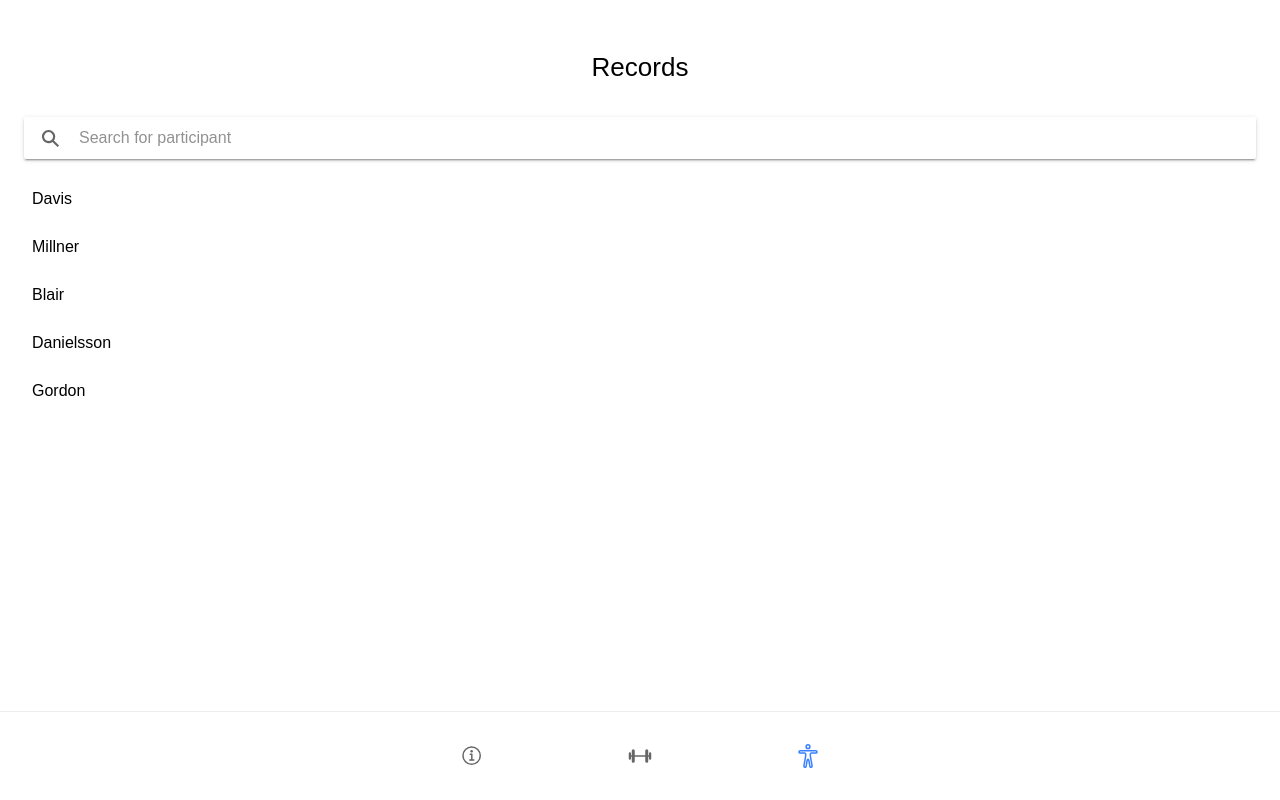
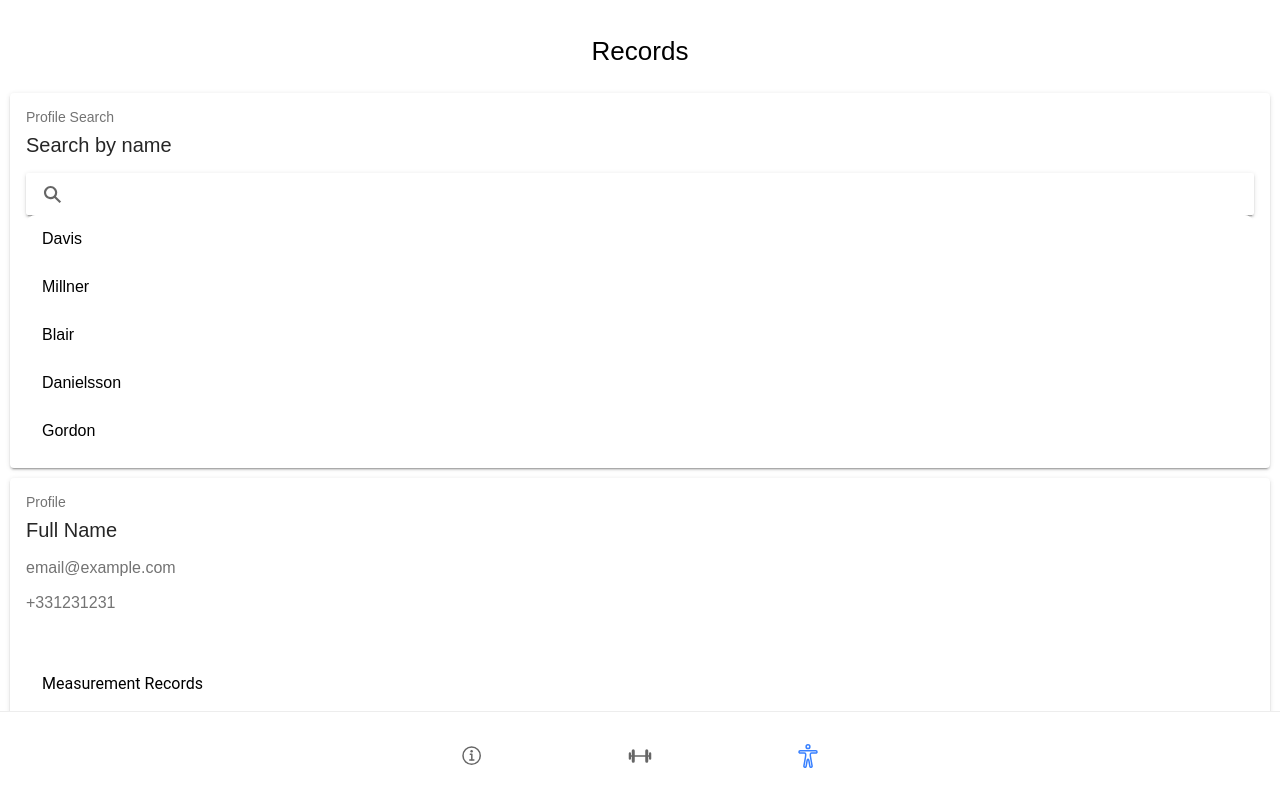
Before and after one commit to J-Tapio/hh-dynamometer-app, a React (Create React App) app: page /records in a window 1280 px wide. Built offline with nearby package versions, Linux system fonts and the light colour scheme; a web font is replaced by a local one.

Commit message:
Refactor card component styling.

```diff
--- a/src/components/MeasureMv.tsx
+++ b/src/components/MeasureMv.tsx
@@ -55,8 +55,7 @@ function MeasureMv({ setPlotData, setPlotMeasured }: MeasureMvProps) {
 
   function sendCmd(address: string, startMeasure: boolean) {
     let command = new Int8Array([startMeasure ? 1 : 0]).buffer;
-    BLE.write(address, weightService, commandCharacteristic, command)
-    .catch(
+    BLE.write(address, weightService, commandCharacteristic, command).catch(
       (err) => {
         console.error(err);
       }
@@ -135,7 +134,7 @@ function MeasureMv({ setPlotData, setPlotMeasured }: MeasureMvProps) {
   return (
     <Fragment>
       {!address && !connected && (
-        <IonGrid>
+        <IonGrid fixed={true}>
           <IonRow>
             <IonCol size="6" className="ion-align-self-center">
               <IonText>
@@ -150,21 +149,25 @@ function MeasureMv({ setPlotData, setPlotMeasured }: MeasureMvProps) {
       )}
       {address && connected && (
         <Fragment>
+          <IonGrid>
+            <IonRow>
+              <IonCol>
                 <IonText color="success">
                   <h4>{"Millivoltage: " + weight}</h4>
                 </IonText>
                 <IonText>
-            <h5>{"Address: " + address}</h5>
+                  <h5>{"Device Address: " + address}</h5>
                   <h5>{"Connected: " + connected}</h5>
                   <h5>{"Measure: " + startMeasure}</h5>
                 </IonText>
-        </Fragment>
-      )}
+              </IonCol>
+            </IonRow>
+          </IonGrid>
           <IonGrid fixed={true}>
             <IonRow>
               <IonCol size={"5"}>
                 <IonButton
-              color="primary"
+                  color="tertiary"
                   //size="large"
                   disabled={address && connected ? false : true}
                   style={{ width: "100%" }}
@@ -188,6 +191,8 @@ function MeasureMv({ setPlotData, setPlotMeasured }: MeasureMvProps) {
             </IonRow>
           </IonGrid>
         </Fragment>
+      )}
+    </Fragment>
   );
 }
 
--- /dev/null
+++ b/src/components/Profile.tsx
@@ -0,0 +1,63 @@
+// Ionic
+import {
+  IonButton,
+  IonCard,
+  IonCardContent,
+  IonCardHeader,
+  IonCardSubtitle,
+  IonCardTitle,
+  IonIcon,
+  IonItem,
+  IonLabel,
+  IonList,
+  IonText,
+} from "@ionic/react";
+// Ionic Icons
+import { informationCircle } from "ionicons/icons";
+//============================================================================//
+
+function MeasurementRecord() {
+  return (
+    <IonItem className="">
+      <IonLabel className="ion-padding-vertical">
+        <IonText className="">Measurement Date</IonText>
+      </IonLabel>
+      <IonButton slot="end" color="tertiary">
+        <IonIcon icon={informationCircle} size="" />
+      </IonButton>
+    </IonItem>
+  );
+}
+
+let exampleRecords = Array.apply(null, Array(10));
+
+function Profile() {
+  return (
+    <IonCard color="" className="">
+      <IonCardHeader>
+        <IonCardSubtitle>Profile</IonCardSubtitle>
+        <IonCardTitle>Full Name</IonCardTitle>
+        <IonCardSubtitle>
+          <h6>email@example.com</h6>
+        </IonCardSubtitle>
+        <IonCardSubtitle>
+          <h6>+331231231</h6>
+        </IonCardSubtitle>
+      </IonCardHeader>
+      <IonCardContent className="" style={{ background: "" }}>
+        <IonList style={{ borderRadius: "10px" }}>
+          <IonItem className="">
+            <IonLabel className="ion-padding-vertical">
+              Measurement Records
+            </IonLabel>
+          </IonItem>
+          {exampleRecords.map((item, index) => (
+            <MeasurementRecord key={index} />
+          ))}
+        </IonList>
+      </IonCardContent>
+    </IonCard>
+  );
+}
+
+export default Profile;
--- a/src/components/ProfileCreate.tsx
+++ b/src/components/ProfileCreate.tsx
@@ -1,6 +1,7 @@
 import { useState, Fragment } from "react";
 // Ionic
 import {
+  IonCard,
   IonList,
   IonItem,
   IonLabel,
@@ -10,6 +11,7 @@ import {
   IonCol,
   IonButton,
   IonText,
+  IonCardContent,
 } from "@ionic/react";
 // Types
 import { UserProfile } from "../types";
@@ -18,8 +20,9 @@ function ProfileCreate() {
   const [profile, setProfile] = useState<UserProfile | null>(null);
 
   return (
-    <Fragment>
-      <IonList lines="none" className="ion-padding">
+    <IonCard>
+      <IonCardContent>
+        <IonList lines="none" className="ion-padding" style={{borderRadius: "10px"}}>
           <IonText className="" style={{ fontSize: "1.4rem" }}>
             Create Profile
           </IonText>
@@ -40,9 +43,9 @@ function ProfileCreate() {
             <IonInput placeholder="040-1231231" type="tel"></IonInput>
           </IonItem>
         </IonList>
-      <IonGrid className="ion-padding">
+        <IonGrid className="ion-padding-vertical" color="">
           <IonRow className="ion-justify-content-between">
-          <IonCol className="">
+            <IonCol className="ion-no-padding">
               <IonButton className="" color="secondary">
                 Save
               </IonButton>
@@ -52,7 +55,8 @@ function ProfileCreate() {
             </IonCol>
           </IonRow>
         </IonGrid>
-    </Fragment>
+      </IonCardContent>
+    </IonCard>
   );
 }
 
--- a/src/components/ProfileSearch.tsx
+++ b/src/components/ProfileSearch.tsx
@@ -1,6 +1,16 @@
 import { Fragment, useState } from "react";
 // Ionic
-import { IonSearchbar, IonList, IonItem, IonText } from "@ionic/react";
+import {
+  IonSearchbar,
+  IonList,
+  IonItem,
+  IonText,
+  IonCard,
+  IonCardContent,
+  IonCardHeader,
+  IonCardSubtitle,
+  IonCardTitle,
+} from "@ionic/react";
 //============================================================================//
 const exampleParticipants = [
   "Davis",
@@ -29,21 +39,32 @@ function ProfileSearch() {
   }
 
   return (
-    <Fragment>
+    <IonCard>
+      <IonCardHeader>
+        <IonCardSubtitle>Profile Search</IonCardSubtitle>
+        <IonCardTitle>Search by name</IonCardTitle>
+      </IonCardHeader>
+      <IonCardContent>
         <IonSearchbar
+          className="ion-no-padding"
           showCancelButton="focus"
-        placeholder="Search for participant"
+          placeholder=""
           debounce={200}
           onIonChange={(ev) => handleChange(ev)}
         />
-      <IonList lines="none">
+        <IonList
+          lines="none"
+          className="ion-no-padding"
+          style={{ borderRadius: "10px" }}
+        >
           {results.map((result) => (
             <IonItem key={result}>
               <IonText>{result}</IonText>
             </IonItem>
           ))}
         </IonList>
-    </Fragment>
+      </IonCardContent>
+    </IonCard>
   );
 }
 
--- a/src/pages/About.tsx
+++ b/src/pages/About.tsx
@@ -65,7 +65,7 @@ function About() {
             <IonCardTitle>Common measurement examples</IonCardTitle>
           </IonCardHeader>
           <IonCardContent className="">
-            <IonList lines="none" className="ion-no-padding">
+            <IonList lines="none" className="ion-no-padding" style={{borderRadius: "10px"}}>
               {possibleMeasurements.map((measurement) => (
                 <IonItem
                   className="ion-padding"
--- a/src/pages/Measure.tsx
+++ b/src/pages/Measure.tsx
@@ -30,12 +30,10 @@ function Measure() {
         <IonText color="">
           <h1 className="ion-text-center ion-padding">Measure</h1>
         </IonText>
-        {participant && (
-          <MeasureMv
-            setPlotData={setPlotData}
-            setPlotMeasured={setPlotMeasured}
-          />
-        )}
+        <MeasureMv
+          setPlotData={setPlotData}
+          setPlotMeasured={setPlotMeasured}
+        />
         {plotData && plotMeasured && <Chart measurement={plotData} />}
         {reveal === "search" && <ProfileSearch />}
         {reveal === "add" && <ProfileCreate />}
--- a/src/pages/Records.tsx
+++ b/src/pages/Records.tsx
@@ -2,16 +2,18 @@
 import { IonContent, IonPage, IonText } from "@ionic/react";
 // Components
 import ProfileSearch from "../components/ProfileSearch";
+import Profile from "../components/Profile";
 //============================================================================//
 
 function Records() {
   return (
     <IonPage>
-      <IonContent className="ion-padding">
+      <IonContent className="">
         <IonText color="">
           <h1 className="ion-text-center ion-padding">Records</h1>
         </IonText>
         <ProfileSearch />
+        <Profile />
       </IonContent>
     </IonPage>
   );
```
Lines whose indentation alone changed are shown as unchanged.
